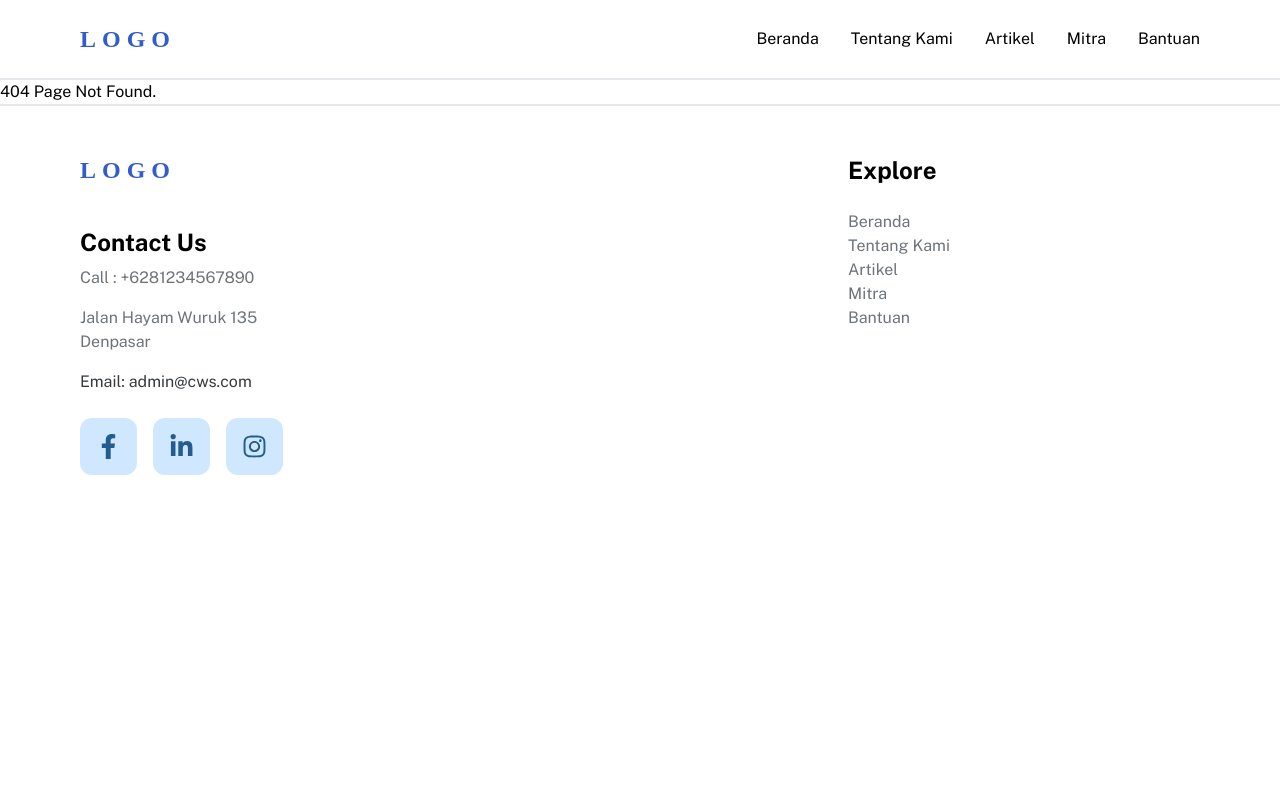
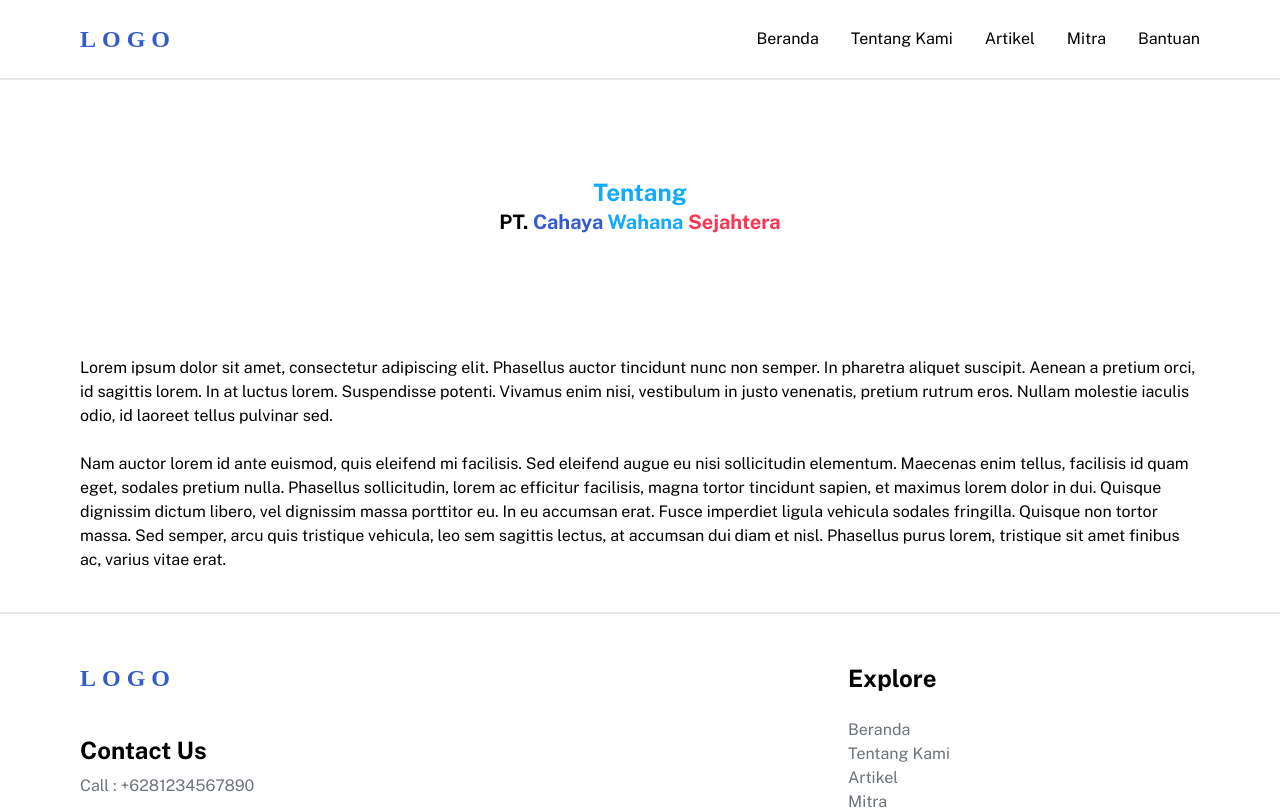
Before and after one commit to WCandra64/cws-compro-frontend, a React (Vite) app: page /tentang in a window 1280 px wide. Shown: the top 810 px of the page. Built offline with nearby package versions, Linux system fonts and the light colour scheme.

Commit message:
Halaman Tentang Kami

```diff
--- a/src/App.jsx
+++ b/src/App.jsx
@@ -5,15 +5,19 @@ import { BrowserRouter, Routes, Route } from "react-router-dom";
 import Layout from "./pages/Layout";
 import Home from "./pages/Home";
 import Blogs from "./pages/Blogs";
+import Tentang from "./pages/Tentang";
 import NoPage from "./pages/NoPage";
 
 const App = () => {
+  var id;
   return (
     <BrowserRouter>
       <Routes>
         <Route path="/" element={<Layout />}>
           <Route index element={<Home />} />
-          <Route path="blogs" element={<Blogs />} />
+          <Route path={'blogs'} element={<Blogs />} />
+          {/* <Route path={'blogs/'+id} element={<Artikel id={id} />} /> */}
+          <Route path={'tentang'} element={<Tentang />} />
           <Route path="*" element={<NoPage />} />
         </Route>
       </Routes>
--- /dev/null
+++ b/src/pages/Tentang.jsx
@@ -0,0 +1,24 @@
+import React from 'react';
+// import './App.css'
+
+const Tentang = () => {
+  return (
+    <div>
+        <div className='pt-[12vh] pb-[15vh]'>
+            <h1 className='text-center font-bold text-2xl text-[#11aaff]'>Tentang</h1>
+            <h1 className='text-center font-bold text-xl'>PT. <span className='text-[#325ccc]'>Cahaya</span> <span className='text-[#11aaff]'>Wahana</span> <span className='text-[#fd3555]'>Sejahtera</span></h1>
+        </div>
+
+        <div className='px-20 pb-10'>
+            <p>
+                Lorem ipsum dolor sit amet, consectetur adipiscing elit. Phasellus auctor tincidunt nunc non semper. In pharetra aliquet suscipit. Aenean a pretium orci, id sagittis lorem. In at luctus lorem. Suspendisse potenti. Vivamus enim nisi, vestibulum in justo venenatis, pretium rutrum eros. Nullam molestie iaculis odio, id laoreet tellus pulvinar sed.
+                <br /><br />
+                Nam auctor lorem id ante euismod, quis eleifend mi facilisis. Sed eleifend augue eu nisi sollicitudin elementum. Maecenas enim tellus, facilisis id quam eget, sodales pretium nulla. Phasellus sollicitudin, lorem ac efficitur facilisis, magna tortor tincidunt sapien, et maximus lorem dolor in dui. Quisque dignissim dictum libero, vel dignissim massa porttitor eu. In eu accumsan erat. Fusce imperdiet ligula vehicula sodales fringilla. Quisque non tortor massa. Sed semper, arcu quis tristique vehicula, leo sem sagittis lectus, at accumsan dui diam et nisl. Phasellus purus lorem, tristique sit amet finibus ac, varius vitae erat.
+            </p>
+        </div>
+
+    </div>
+  )
+}
+
+export default Tentang
```
